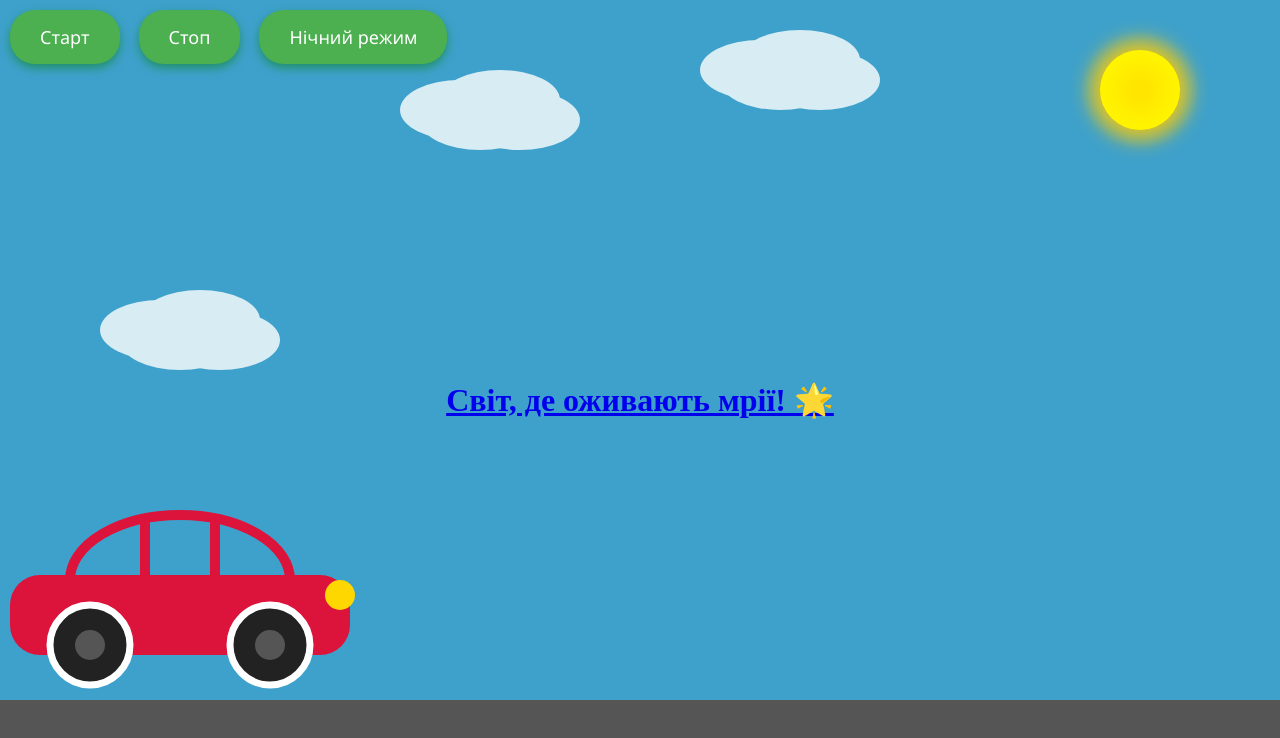
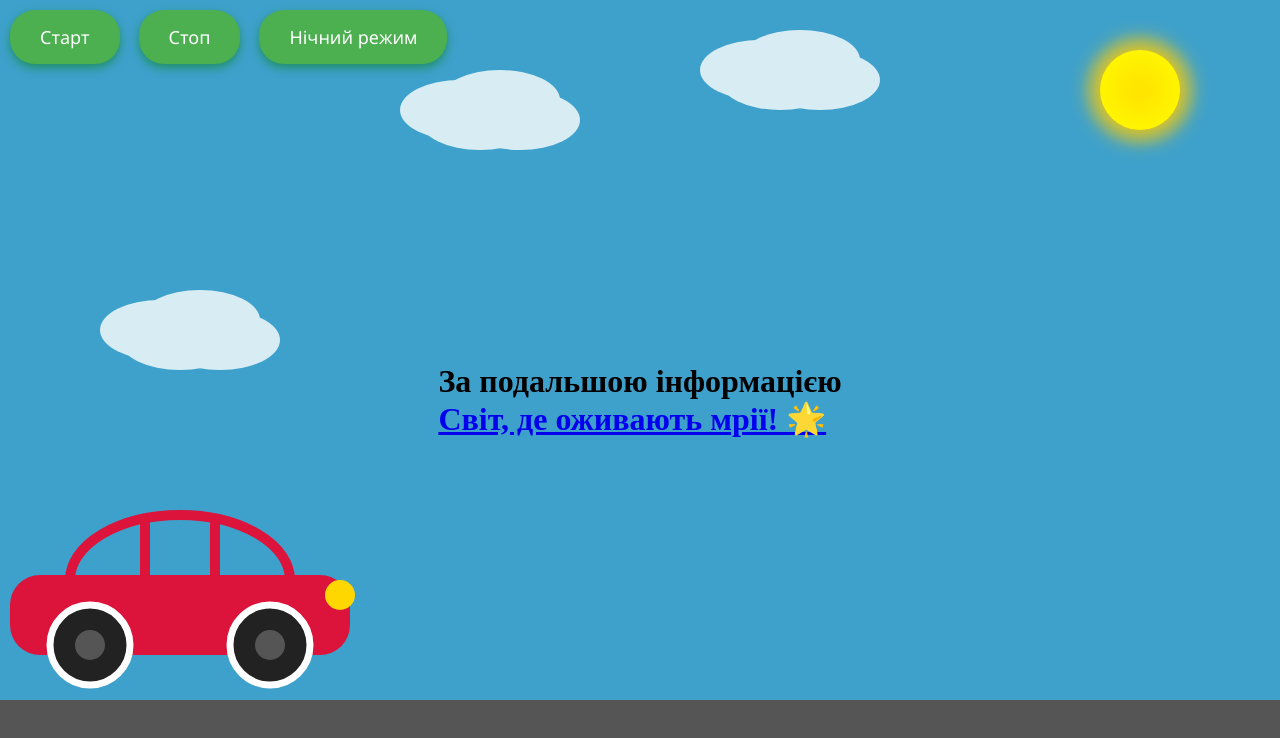
Before and after one commit to MaksumNoha11/toyshop1, a plain HTML site: page index.html in a window 1280 px wide. Drawn offline with Linux system fonts and the light colour scheme.

Commit message:
Update index.html

```diff
--- a/index.html
+++ b/index.html
@@ -6,7 +6,7 @@
     <link rel="stylesheet" href="style.css">
 </head>
 
-<h1><a href="https://www.instagram.com/svitigrashkovii/" target="_blank">Світ, де оживають мрії! 🌟</a></h1>
+<h1>За подальшою інформацією </br><a href="https://www.instagram.com/svitigrashkovii/" target="_blank">Світ, де оживають мрії! 🌟</a></h1>
 
 <div class="sun" id="sun"></div>
 <div class="road"></div>
```
